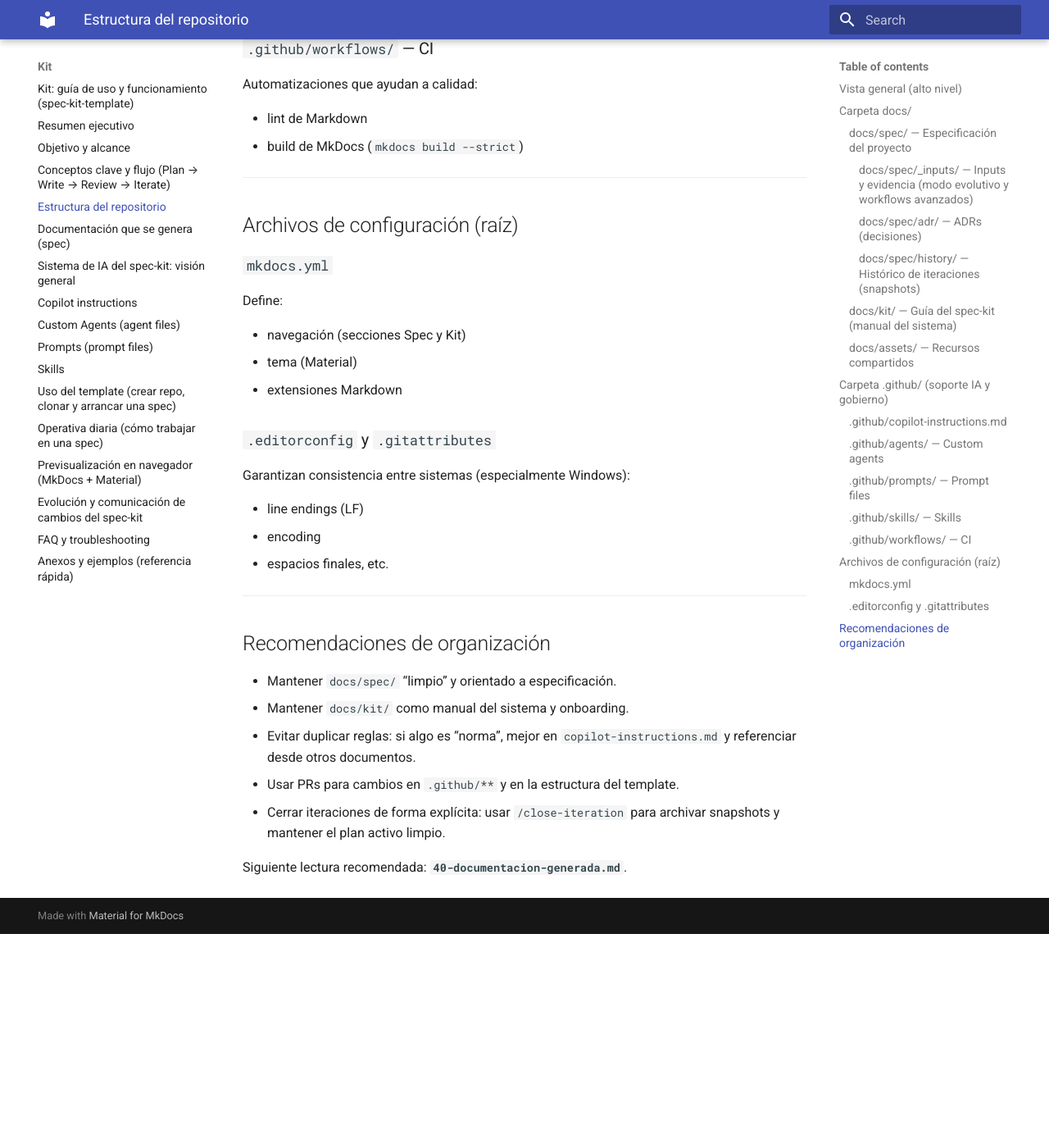
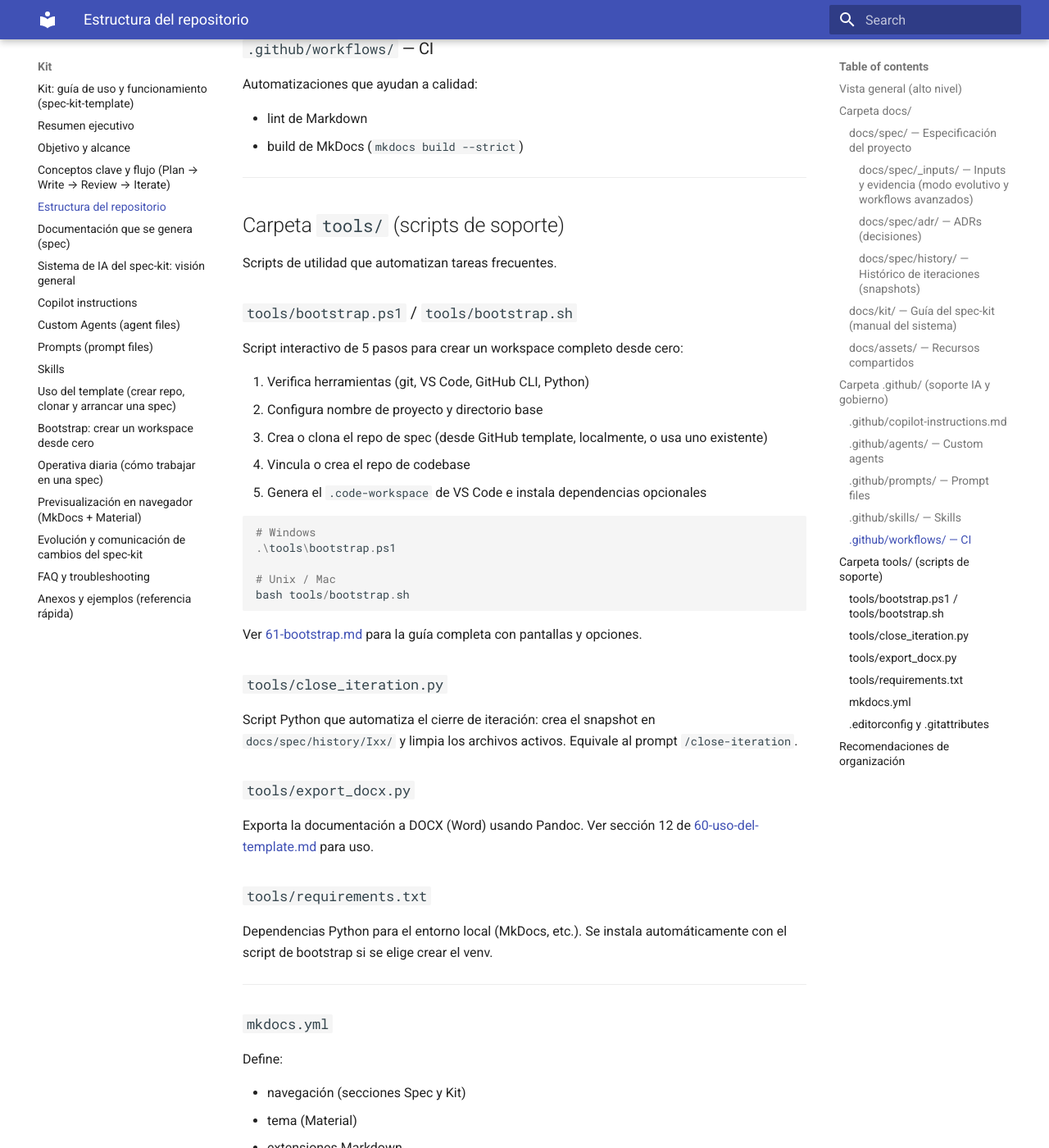
Before and after one commit to lksnext-ai-lab/spec-kit-template, an MkDocs documentation site: the page built from docs/kit/30-estructura-del-repo.md, in a window 1280 px wide and 1400 px high, scrolled down 5933 px. Shown: the whole window at 82% size. Built offline with MkDocs 1.6.1 and Material for MkDocs 9.7.7, drawn with Linux system fonts in a browser that asks for light colours; before the commit the page ends 7072 px from its top, so only the background shows below that.

Commit message:
chore: update version to 2.2.1 and enhance documentation for bootstrap scripts and structure

````diff
--- a/docs/kit/30-estructura-del-repo.md
+++ b/docs/kit/30-estructura-del-repo.md
@@ -227,7 +227,43 @@
 
 ---
 
-## Archivos de configuración (raíz)
+## Carpeta `tools/` (scripts de soporte)
+
+Scripts de utilidad que automatizan tareas frecuentes.
+
+### `tools/bootstrap.ps1` / `tools/bootstrap.sh`
+
+Script interactivo de 5 pasos para crear un workspace completo desde cero:
+
+1. Verifica herramientas (git, VS Code, GitHub CLI, Python)
+2. Configura nombre de proyecto y directorio base
+3. Crea o clona el repo de spec (desde GitHub template, localmente, o usa uno existente)
+4. Vincula o crea el repo de codebase
+5. Genera el `.code-workspace` de VS Code e instala dependencias opcionales
+
+```powershell
+# Windows
+.\tools\bootstrap.ps1
+
+# Unix / Mac
+bash tools/bootstrap.sh
+```
+
+Ver [61-bootstrap.md](61-bootstrap.md) para la guía completa con pantallas y opciones.
+
+### `tools/close_iteration.py`
+
+Script Python que automatiza el cierre de iteración: crea el snapshot en `docs/spec/history/Ixx/` y limpia los archivos activos. Equivale al prompt `/close-iteration`.
+
+### `tools/export_docx.py`
+
+Exporta la documentación a DOCX (Word) usando Pandoc. Ver sección 12 de [60-uso-del-template.md](60-uso-del-template.md) para uso.
+
+### `tools/requirements.txt`
+
+Dependencias Python para el entorno local (MkDocs, etc.). Se instala automáticamente con el script de bootstrap si se elige crear el venv.
+
+---
 
 ### `mkdocs.yml`
 
--- a/mkdocs.yml
+++ b/mkdocs.yml
@@ -1,5 +1,5 @@
 site_name: Spec Kit
-site_version: "2.2.0"
+site_version: "2.2.1"
 docs_dir: docs
 watch:
   - docs
````
Also changed, not shown: README.md (+1 -1 lines), docs/kit/60-uso-del-template.md (+23 -0 lines), docs/kit/61-bootstrap.md (added, +307 -0 lines), 3 other files.
